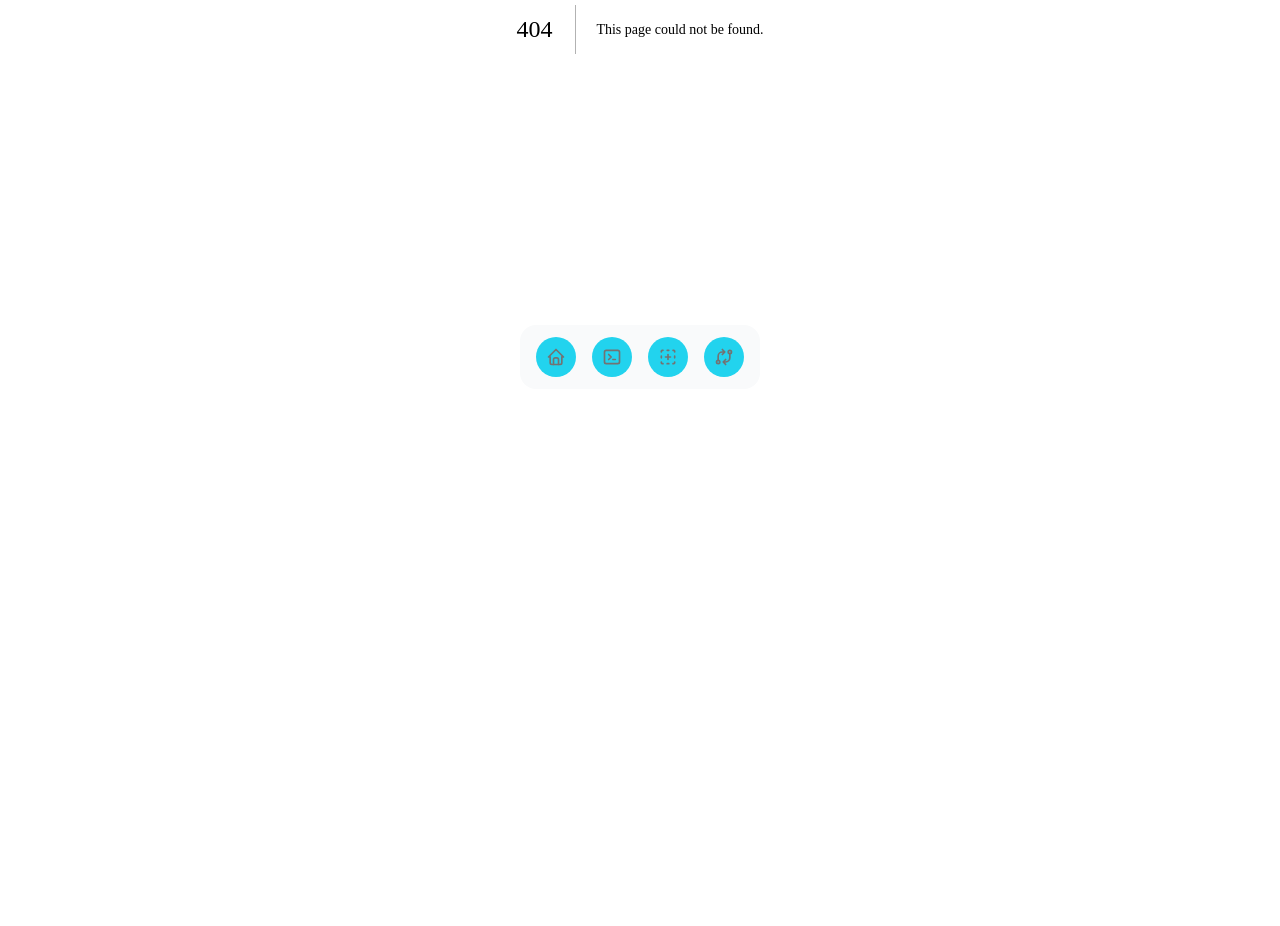
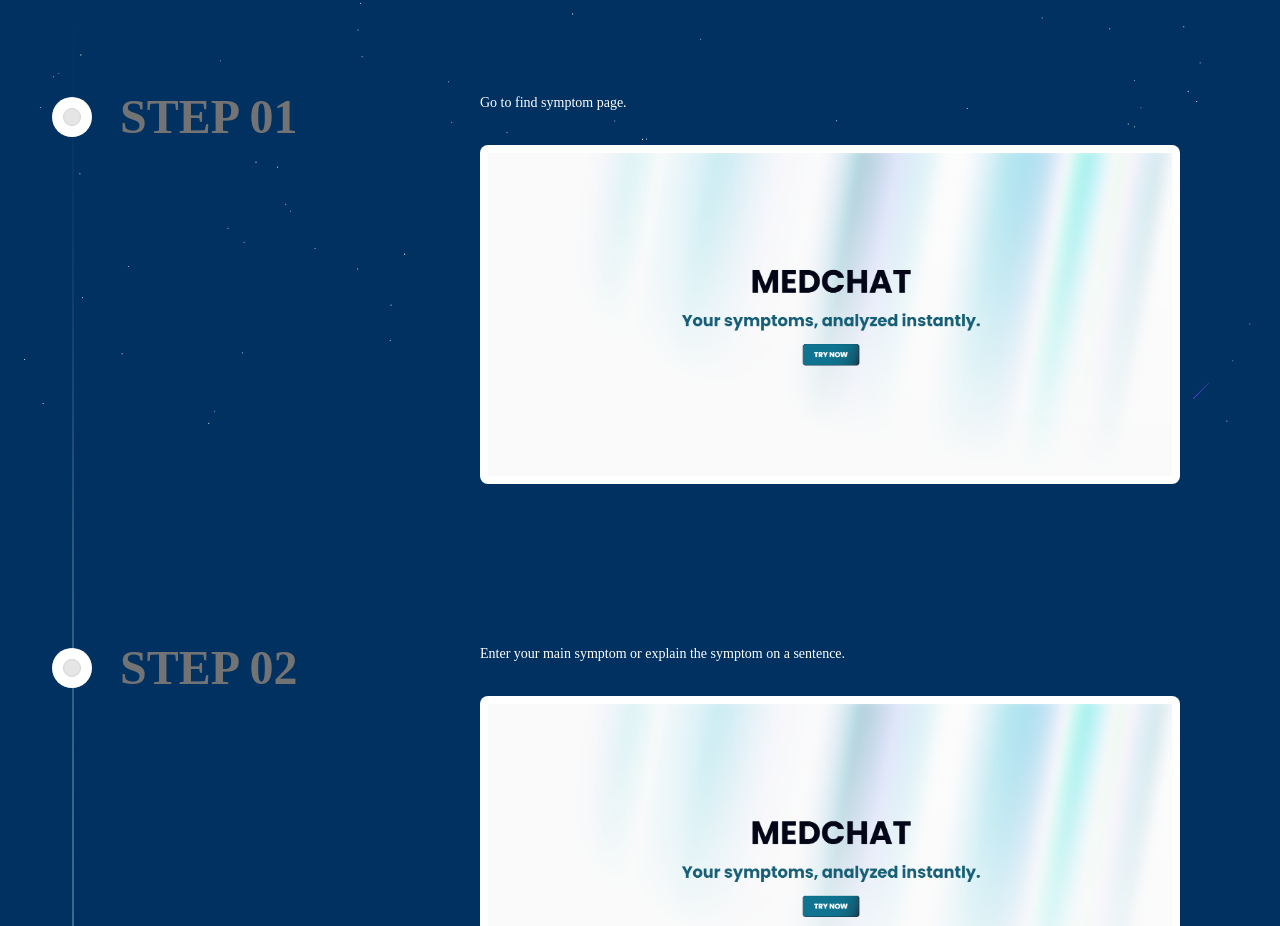
Before and after one commit to tharuwa25/medchat, a Next.js app: page /help in a window 1280 px wide. Before the commit this address had no page. Shown: the part 371-1297 px from the top of the page. Before the commit the page ends 800 px from the top, so only its background shows below. Built offline with nearby package versions, Linux system fonts and the light colour scheme.

Commit message:
Add how it work page

```diff
--- /dev/null
+++ b/app/(root)/help/page.tsx
@@ -0,0 +1,254 @@
+import { Timeline } from '@/components/ui/timeline';
+import Image from 'next/image';
+import React from 'react'
+
+
+const HowItWork = () => {
+
+  const data = [
+    {
+      title: "STEP 01",
+      content: (
+        <div>
+          <p className="text-white dark:text-neutral-200 text-xs md:text-sm font-normal mb-8">
+            Go to find symptom page.
+          </p>
+          <div className="grid grid-cols gap-4">
+            <Image
+    src='/Step1.png'
+    alt="startup template"
+    width={700}
+    height={800}
+    className='bg-white p-2 rounded-lg object-cover'
+            />
+            {/* <Image
+    src='/banner.jpg'
+    alt="startup template"
+              width={500}
+              height={500}
+              className="rounded-lg object-cover h-20 md:h-44 lg:h-60 w-full shadow-[0_0_24px_rgba(34,_42,_53,_0.06),_0_1px_1px_rgba(0,_0,_0,_0.05),_0_0_0_1px_rgba(34,_42,_53,_0.04),_0_0_4px_rgba(34,_42,_53,_0.08),_0_16px_68px_rgba(47,_48,_55,_0.05),_0_1px_0_rgba(255,_255,_255,_0.1)_inset]"
+            />
+            <Image
+    src='/banner.jpg'
+    alt="startup template"
+              width={500}
+              height={500}
+              className="rounded-lg object-cover h-20 md:h-44 lg:h-60 w-full shadow-[0_0_24px_rgba(34,_42,_53,_0.06),_0_1px_1px_rgba(0,_0,_0,_0.05),_0_0_0_1px_rgba(34,_42,_53,_0.04),_0_0_4px_rgba(34,_42,_53,_0.08),_0_16px_68px_rgba(47,_48,_55,_0.05),_0_1px_0_rgba(255,_255,_255,_0.1)_inset]"
+            />
+            <Image
+    src='/banner.jpg'
+    alt="startup template"
+              width={500}
+              height={500}
+              className="rounded-lg object-cover h-20 md:h-44 lg:h-60 w-full shadow-[0_0_24px_rgba(34,_42,_53,_0.06),_0_1px_1px_rgba(0,_0,_0,_0.05),_0_0_0_1px_rgba(34,_42,_53,_0.04),_0_0_4px_rgba(34,_42,_53,_0.08),_0_16px_68px_rgba(47,_48,_55,_0.05),_0_1px_0_rgba(255,_255,_255,_0.1)_inset]"
+            /> */}
+          </div>
+        </div>
+      ),
+    },
+    {
+      title: "STEP 02",
+      content: (
+        <div>
+          <p className="text-white dark:text-neutral-200 text-xs md:text-sm font-normal mb-8">
+            Enter your main symptom or explain the symptom on a sentence.
+          </p>
+          {/* <p className="text-neutral-800 dark:text-neutral-200 text-xs md:text-sm font-normal mb-8">
+            Lorem ipsum is for people who are too lazy to write copy. But we are
+            not. Here are some more example of beautiful designs I built.
+          </p> */}
+          <div className="grid grid-cols gap-4">
+            <Image
+    src='/Step1.png'
+    alt="hero template"
+    width={700}
+    height={800}
+    className='bg-white p-2 rounded-lg object-cover'
+            />
+            {/* <Image
+    src='/banner.jpg'
+    alt="feature template"
+              width={500}
+              height={500}
+              className="rounded-lg object-cover h-20 md:h-44 lg:h-60 w-full shadow-[0_0_24px_rgba(34,_42,_53,_0.06),_0_1px_1px_rgba(0,_0,_0,_0.05),_0_0_0_1px_rgba(34,_42,_53,_0.04),_0_0_4px_rgba(34,_42,_53,_0.08),_0_16px_68px_rgba(47,_48,_55,_0.05),_0_1px_0_rgba(255,_255,_255,_0.1)_inset]"
+            />
+            <Image
+    src='/banner.jpg'
+    alt="bento template"
+              width={500}
+              height={500}
+              className="rounded-lg object-cover h-20 md:h-44 lg:h-60 w-full shadow-[0_0_24px_rgba(34,_42,_53,_0.06),_0_1px_1px_rgba(0,_0,_0,_0.05),_0_0_0_1px_rgba(34,_42,_53,_0.04),_0_0_4px_rgba(34,_42,_53,_0.08),_0_16px_68px_rgba(47,_48,_55,_0.05),_0_1px_0_rgba(255,_255,_255,_0.1)_inset]"
+            />
+            <Image
+    src='/banner.jpg'
+    alt="cards template"
+              width={500}
+              height={500}
+              className="rounded-lg object-cover h-20 md:h-44 lg:h-60 w-full shadow-[0_0_24px_rgba(34,_42,_53,_0.06),_0_1px_1px_rgba(0,_0,_0,_0.05),_0_0_0_1px_rgba(34,_42,_53,_0.04),_0_0_4px_rgba(34,_42,_53,_0.08),_0_16px_68px_rgba(47,_48,_55,_0.05),_0_1px_0_rgba(255,_255,_255,_0.1)_inset]"
+            /> */}
+          </div>
+        </div>
+      ),
+    },
+    {
+      title: "STEP 03",
+      content: (
+        <div>
+          <p className="text-white dark:text-neutral-200 text-xs md:text-sm font-normal mb-4">
+            Now Chose a Diseaeses to check.
+          </p>
+          <div className="mb-8">
+            <div className="flex gap-2 items-center text-white dark:text-neutral-300 text-xs md:text-sm">
+              ✅ Try to chose a disaes that you think most likely to you have
+            </div>
+            <div className="flex gap-2 items-center text-white dark:text-neutral-300 text-xs md:text-sm">
+              ✅ If you dont't have an idea chose a random one
+            </div>
+            {/* <div className="flex gap-2 items-center text-neutral-700 dark:text-neutral-300 text-xs md:text-sm">
+              ✅ Random file upload lol
+            </div>
+            <div className="flex gap-2 items-center text-neutral-700 dark:text-neutral-300 text-xs md:text-sm">
+              ✅ Himesh Reshammiya Music CD
+            </div>
+            <div className="flex gap-2 items-center text-neutral-700 dark:text-neutral-300 text-xs md:text-sm">
+              ✅ Salman Bhai Fan Club registrations open
+            </div> */}
+          </div>
+          <div className="grid grid-cols gap-4">
+            <Image
+    src='/Step2.png'
+    alt="hero template"
+    width={700}
+    height={800}
+    className='bg-white p-2 rounded-lg object-cover'
+            />
+
+          </div>
+        </div>
+      ),
+    },
+    {
+      title: "STEP 04",
+      content: (
+        <div>
+          <p className="text-white dark:text-neutral-200 text-xs md:text-sm font-normal mb-4">
+            Here read carefully and chose every symptoms that you diagnose with right now.
+          </p>
+
+          <div className="grid grid-cols gap-4">
+            <Image
+    src='/Step3.png'
+    alt="hero template"
+    width={700}
+    height={800}
+    className='bg-white p-2 rounded-lg object-cover'
+            />
+
+          </div>
+        </div>
+      ),
+    },
+    {
+      title: "STEP 05",
+      content: (
+        <div>
+          <p className="text-white dark:text-neutral-200 text-xs md:text-sm font-normal mb-4">
+            Read final result.
+          </p>
+          <div className="mb-8">
+            <div className="flex gap-2 items-center text-white dark:text-neutral-300 text-xs md:text-sm">
+              ✅ If you diagnosis with the relevant illness it will display it as it is.
+            </div>
+            <div className="flex gap-2 items-center text-white dark:text-neutral-300 text-xs md:text-sm">
+              ✅ With preventions and treatements too.
+            </div>
+            <div className="flex gap-2 items-center text-white dark:text-neutral-300 text-xs md:text-sm">
+              ✅ If not display yourn't diagnosis with it.
+            </div>
+          {/*   <div className="flex gap-2 items-center text-neutral-700 dark:text-neutral-300 text-xs md:text-sm">
+              ✅ Himesh Reshammiya Music CD
+            </div>
+            <div className="flex gap-2 items-center text-neutral-700 dark:text-neutral-300 text-xs md:text-sm">
+              ✅ Salman Bhai Fan Club registrations open
+            </div> */}
+          </div>
+          <div className="grid grid-cols gap-4">
+            <Image
+    src='/Step4.png'
+    alt="hero template"
+    width={700}
+    height={800}
+    className='bg-white p-2 rounded-lg object-cover'
+            />
+
+          </div>
+        </div>
+      ),
+    },
+    {
+      title: "STEP 06",
+      content: (
+        <div>
+          <p className="text-white dark:text-neutral-200 text-xs md:text-sm font-normal mb-4">
+            Select other illnesses.
+          </p>
+          <div className="mb-8">
+            <div className="flex gap-2 items-center text-white dark:text-neutral-300 text-xs md:text-sm">
+              ✅ Weather your are diagnosis with or not, Here you can chose other illness to check.
+            </div>
+
+            {/* <div className="flex gap-2 items-center text-neutral-700 dark:text-neutral-300 text-xs md:text-sm">
+              ✅ Random file upload lol
+            </div>
+            <div className="flex gap-2 items-center text-neutral-700 dark:text-neutral-300 text-xs md:text-sm">
+              ✅ Himesh Reshammiya Music CD
+            </div>
+            <div className="flex gap-2 items-center text-neutral-700 dark:text-neutral-300 text-xs md:text-sm">
+              ✅ Salman Bhai Fan Club registrations open
+            </div> */}
+          </div>
+          <div className="grid grid-cols gap-4 ">
+            <Image
+    src='/Step5.png'
+    alt="hero template"
+              width={700}
+              height={800}
+              className='bg-white p-2 rounded-lg object-cover'
+             // className="rounded-lg object-cover h-20 md:h-44 lg:h-60 w-full shadow-[0_0_24px_rgba(34,_42,_53,_0.06),_0_1px_1px_rgba(0,_0,_0,_0.05),_0_0_0_1px_rgba(34,_42,_53,_0.04),_0_0_4px_rgba(34,_42,_53,_0.08),_0_16px_68px_rgba(47,_48,_55,_0.05),_0_1px_0_rgba(255,_255,_255,_0.1)_inset]"
+            />
+
+          </div>
+        </div>
+      ),
+    }
+  ];
+
+  return (
+    <div className="bg-bgColor-700 h-screen py-16">
+
+    <div className="w-full">
+      <Timeline data={data} />
+
+
+    <div className='bg-bgColor-700'>
+      <h2 className='text-white text-3xl text-center'>FAQ's</h2>
+
+      <ul>
+        <li>123</li>
+        <li>123</li>
+        <li>123</li>
+        <li>123</li>
+        <li>123</li>
+        <li>123</li>
+        <li>123</li>
+        <li>123</li>
+
+      </ul>
+    </div>
+
+    </div>
+    </div>
+  )
+}
+
+export default HowItWork
```
